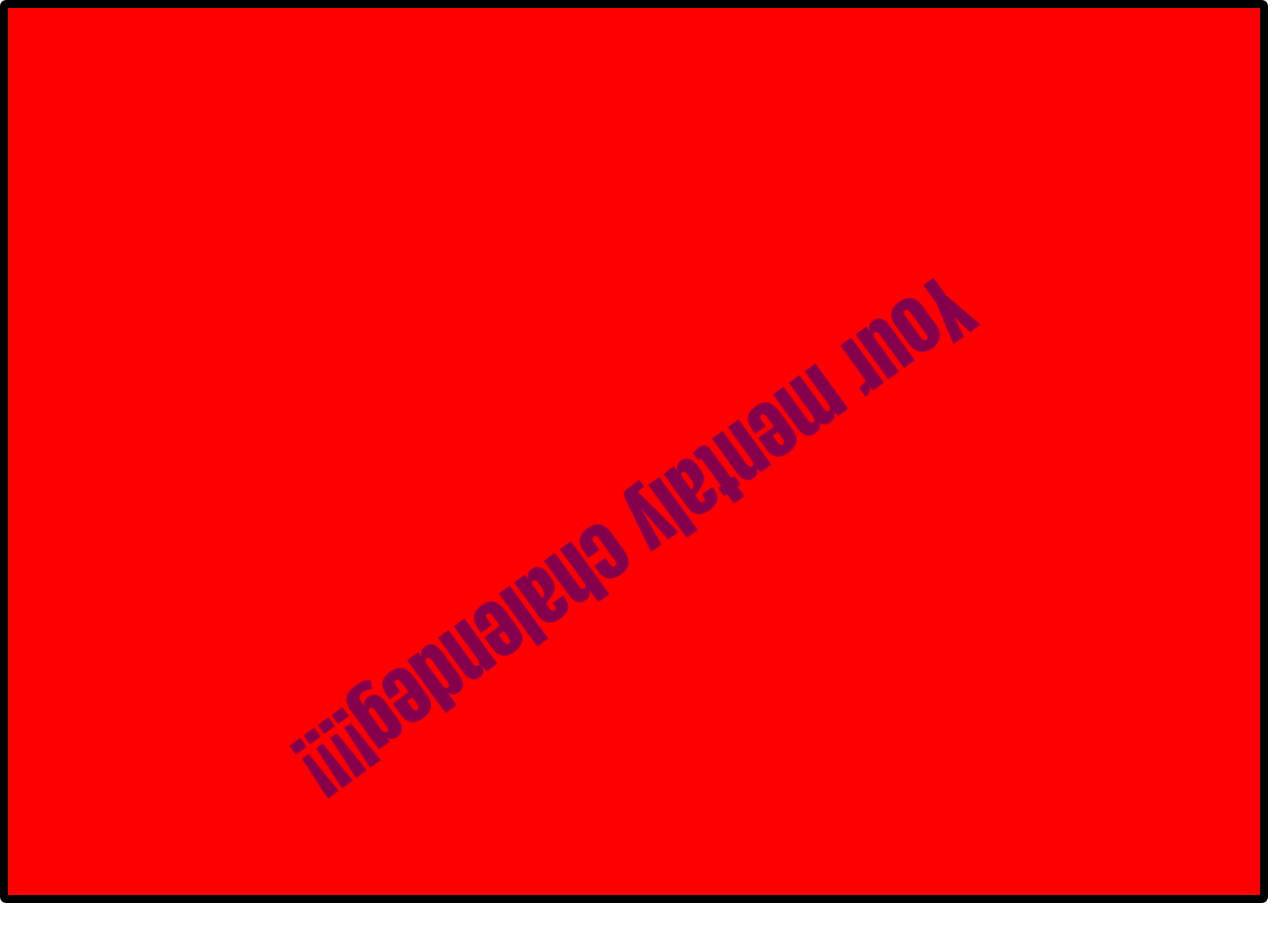
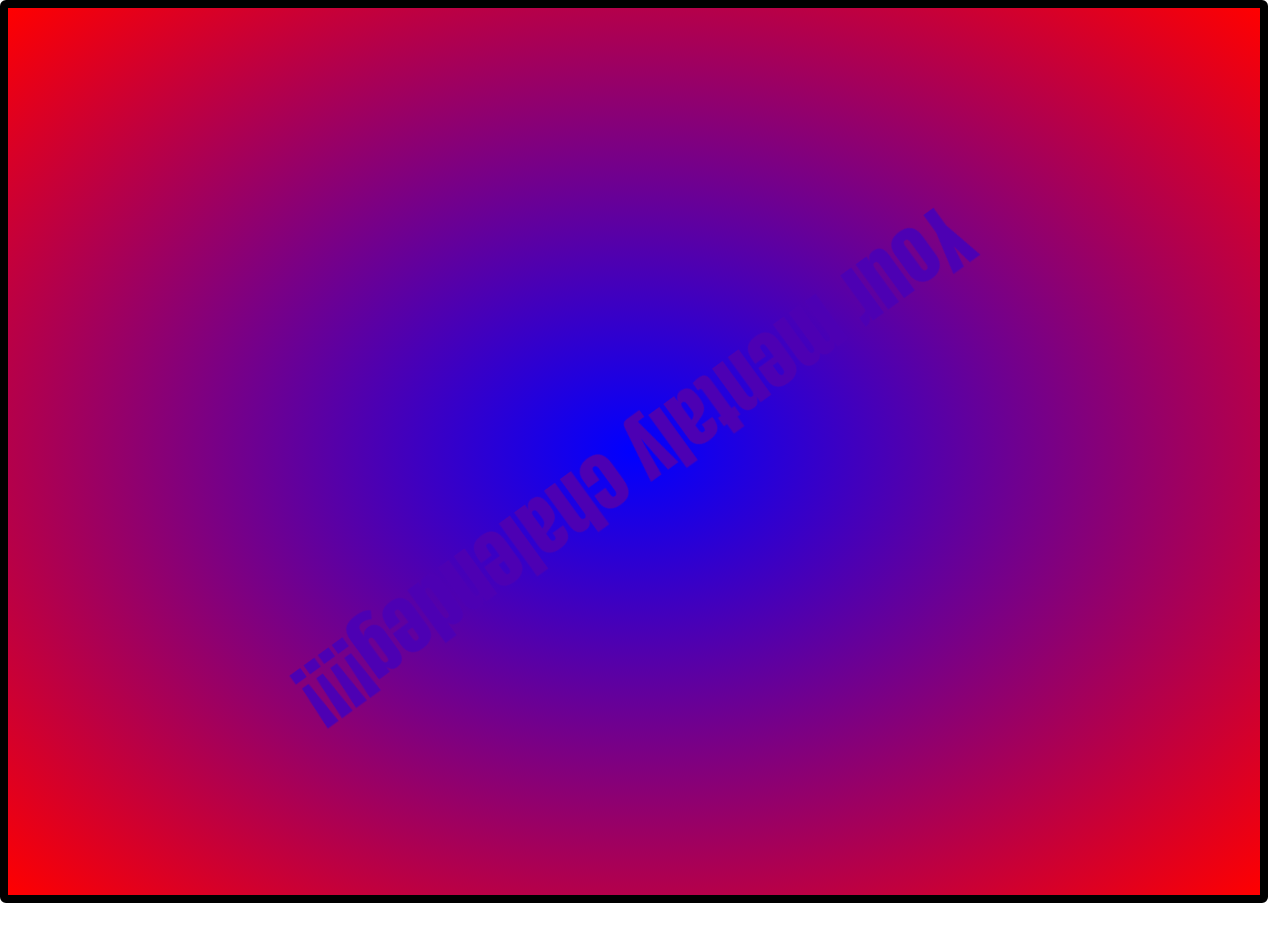
Before and after one commit to OurLordCthulhu/OurLordCthulhu.github.io, a plain HTML site: page maga/index.html in a window 1280 px wide. Both pictures are taken after a click on the picture 639 px from the left and 313 px from the top of the page. After the commit the page ends 903 px from the top, so only its background shows below. Drawn offline with Linux system fonts and the light colour scheme.

Commit message:
Update css.css

```diff
--- a/maga/css.css
+++ b/maga/css.css
@@ -1,6 +1,6 @@
 * {
-	position: absolute;
-	-webkit-user-select: none;
+    position: absolute;
+    -webkit-user-select: none;
     -khtml-user-select: none;
     -moz-user-select: none;
     user-select: none;
@@ -13,12 +13,12 @@
 	0% {
 		transform: rotate(0deg);
 		font-size:500%;
-		color:blue;
+		color:white;
 	}
 	25% {
 		transform: rotate(90deg);
 		font-size:440%;
-		color:darkred;
+		color:blue;
 	}
 	50% {
 		transform: rotate(180deg);
@@ -36,12 +36,12 @@
 		color:white;
 	}
 }
+
 #container {
 	width:1252px;
 	height:887px;
 	border:8px solid black;
 	border-radius:6px;
-	background-color:lightgrey;
 }
 #clicker {
 	left:526px;
@@ -62,9 +62,10 @@
 	width:1252px;
 	height:887px;
 	background-color:red;
+	background:radial-gradient(blue, red)
 }
 #retext {
-	top:470px;
+	top:400px;
 	width:1252px;
 	text-align: center;
 	font-size:100px;
```
